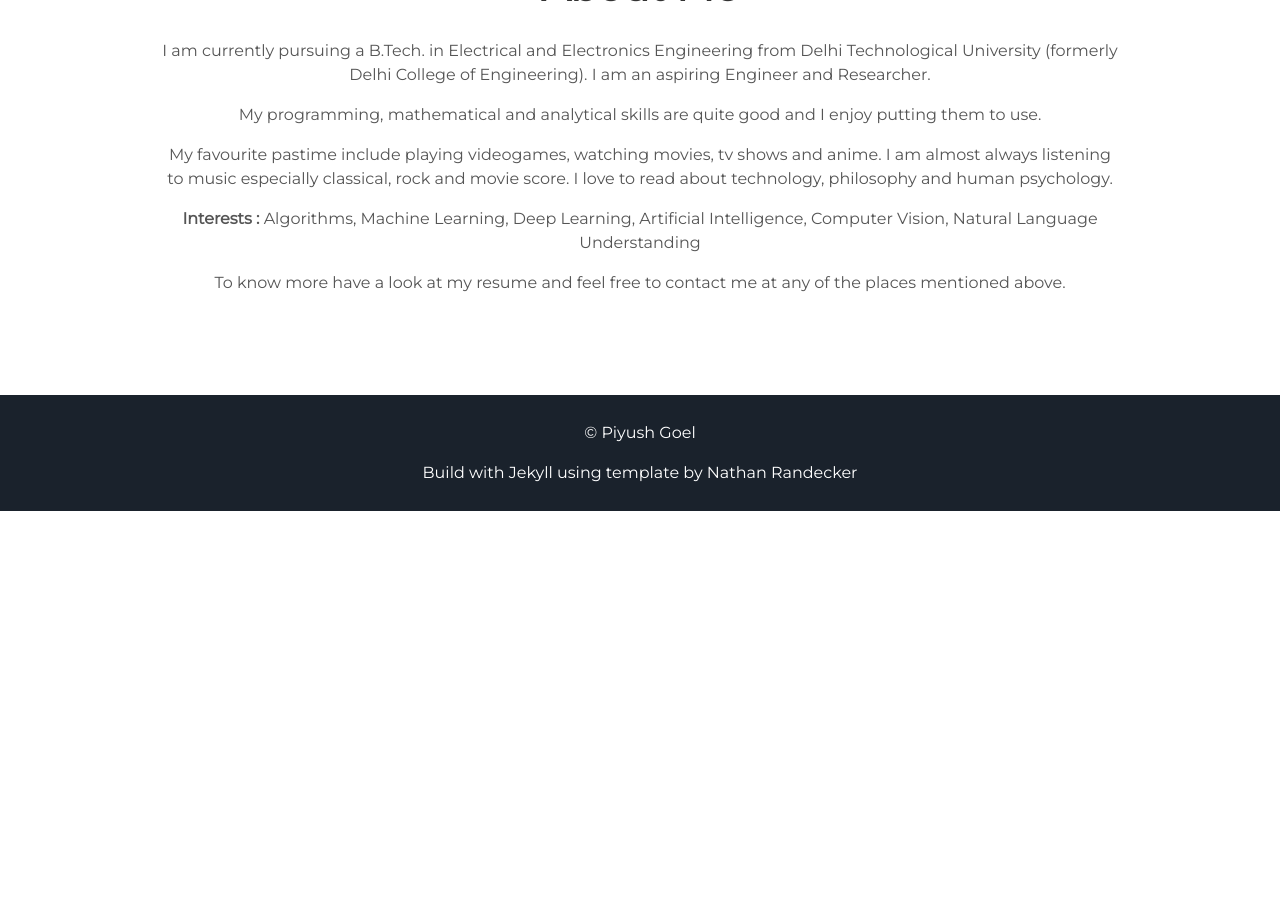
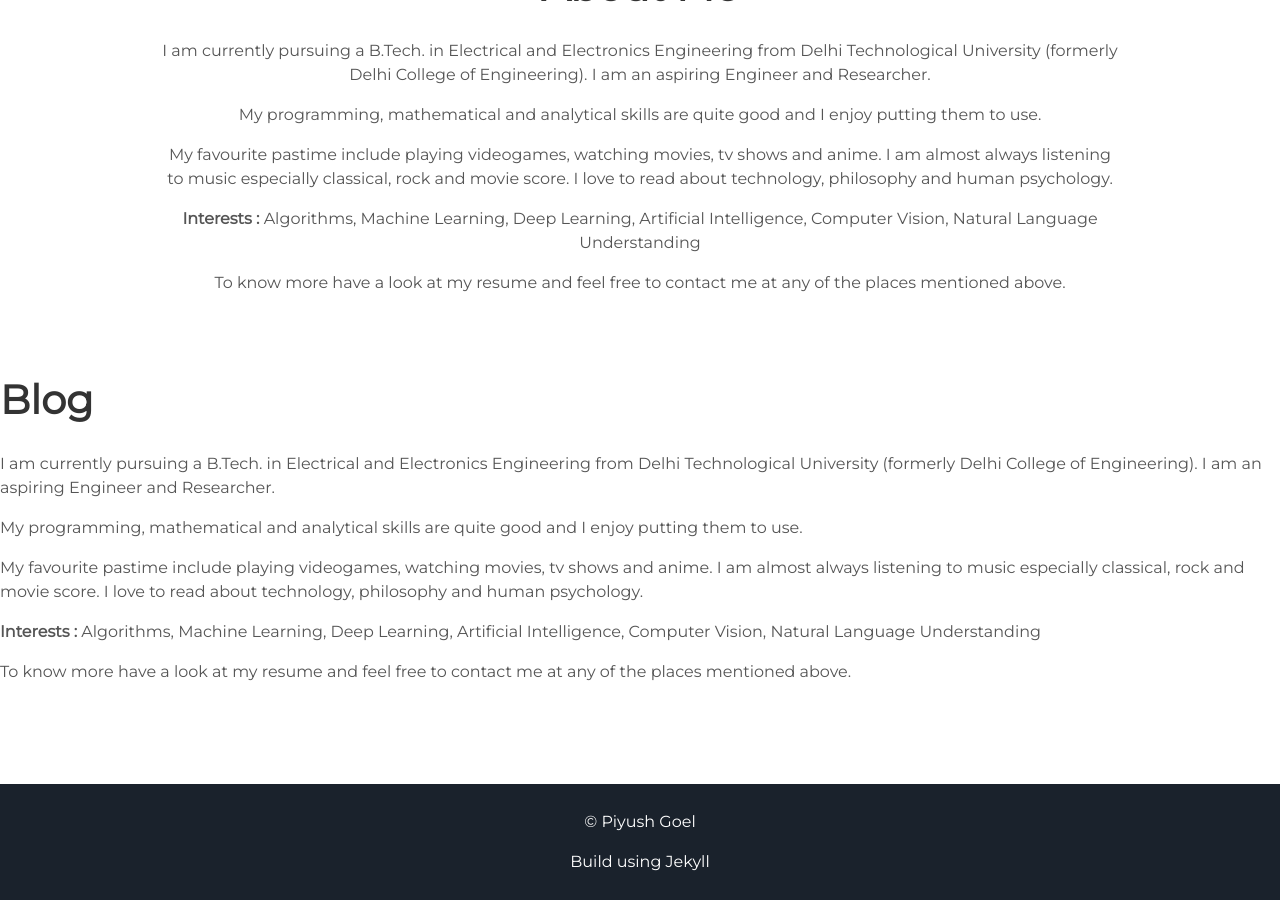
Before and after one commit to piyushgoel997/piyushgoel997.github.io, a Jekyll site: the page built from index.html, in a window 1280 px wide and 900 px high, scrolled down 1018 px. Built offline with Jekyll 4.4.1, drawn with Linux system fonts in a browser that asks for light colours; before the commit the page ends 1529 px from its top, so only the background shows below that.

Commit message:
added blog

```diff
--- /dev/null
+++ b/_includes/blog.html
@@ -0,0 +1,8 @@
+ <div class="articles">
+  <h1> Blog </h1>
+  <p>I am currently pursuing a B.Tech. in Electrical and Electronics Engineering from Delhi Technological University (formerly Delhi College of Engineering). I am an aspiring Engineer and Researcher.</p>
+  <p>My programming, mathematical and analytical skills are quite good and I enjoy putting them to use.</p>
+  <p>My favourite pastime include playing videogames, watching movies, tv shows and anime. I am almost always listening to music especially classical, rock and movie score. I love to read about technology, philosophy and human psychology.</p>
+  <p><b>Interests :</b> Algorithms, Machine Learning, Deep Learning, Artificial Intelligence, Computer Vision, Natural Language Understanding</p>
+  <p>To know more have a look at my resume and feel free to contact me at any of the places mentioned above.</p>
+</div>
--- a/_includes/footer.html
+++ b/_includes/footer.html
@@ -1,6 +1,6 @@
 <footer class="footer">
     <p>&copy; {{site.username}}</p>
-    <p>Build with Jekyll using template by <a href="https://github.com/nrandecker">Nathan Randecker</a></p>
+    <p>Build using Jekyll</p>
 </footer>
 <script src="//cdn.jsdelivr.net/particles.js/2.0.0/particles.min.js"></script>
 <script src="{{ "/assets/js/sweet-scroll.min.js" | prepend: site.baseurl }}"></script>
--- a/_includes/header.html
+++ b/_includes/header.html
@@ -14,6 +14,7 @@
       </div>
       <div class="header-links">
         <a class="link" href="#about" data-scroll>About Me</a>
+        <a class="link" href="#blog" data-scroll>Blog</a>
       </div>
   </div>
   <a class="down" href="#about" data-scroll><i class="icon fa fa-chevron-down" aria-hidden="true"></i></a>
--- a/_layouts/default.html
+++ b/_layouts/default.html
@@ -6,6 +6,9 @@
       <section id="about">
         {% include about.html %}
       </section>
+      <section id="blog">
+        {% include blog.html %}
+      </section>
         {{ content }}
       {% include footer.html %}
   </body>
```
